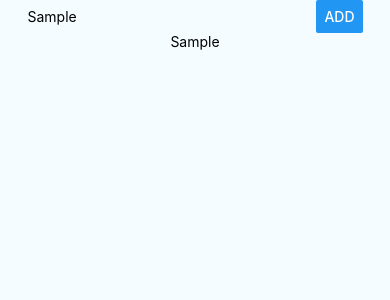
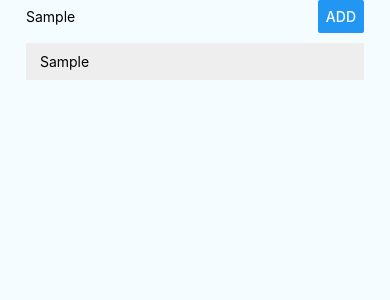
Before and after one commit to quangChe/react-native-config, a React Native app: screen / in a window 390 px wide. Both pictures are taken after typing "Sample" into the empty fields and a click on the button "ADD". Shown: the top 300 px of the page. Built offline with nearby package versions, Linux system fonts and the light colour scheme.

Commit message:
Added ToDoItem component for rendering exactly what the name of the component says

```diff
--- a/App.js
+++ b/App.js
@@ -6,6 +6,8 @@ import {
   View,
   TextInput,
   Button} from 'react-native';
+
+import ToDoItem from './src/components/ToDoItem/ToDoItem';
 
 export default class App extends Component {
   state = {
@@ -18,17 +20,17 @@ export default class App extends Component {
   }
 
   submitText = () => {
+    if (!this.state.text.length) {
+      return;
+    }
+
     this.setState(prevState => {
-      return (prevState.text.length)
-        ? { toDoList: prevState.toDoList.concat(prevState.text) }
-        : null;
+      return { toDoList: prevState.toDoList.concat(prevState.text) };
     });
   }
 
   render() {
-    const ToDoList = this.state.toDoList.map((text, i) =>
-      <Text key={i}>{ text }</Text>
-    );
+    const toDoItem = this.state.toDoList.map((todo, i) => <ToDoItem key={i} toDo={todo}/>);
 
     return (
       <View style={styles.container}>
@@ -41,9 +43,7 @@ export default class App extends Component {
             title='Add'
             onPress={this.submitText}/>
         </View>
-        <View>
-          {ToDoList}
-        </View>
+        <View style={styles.toDoList}>{ toDoItem }</View>
       </View>
     );
   }
@@ -56,11 +56,12 @@ const styles = StyleSheet.create({
     alignItems: 'center',
     backgroundColor: '#F5FCFF',
     paddingTop: Platform.OS === 'ios' ? 50 : 0,
+    padding: 26,
   },
   form: {
     width: '100%',
     flexDirection: 'row',
-    justifyContent: 'space-around',
+    justifyContent: 'space-between',
     alignItems: 'center',
   },
   input: {
@@ -68,5 +69,9 @@ const styles = StyleSheet.create({
   },
   button: {
     width: '40%',
+  },
+  toDoList: {
+    width: '100%',
+    flex: 1,
   }
 });
--- /dev/null
+++ b/src/components/ToDoItem/ToDoItem.js
@@ -0,0 +1,23 @@
+import React from 'react';
+import {
+  View,
+  Text,
+  StyleSheet
+} from 'react-native';
+
+const ToDoItem = (props) => (
+  <View  style={styles.container}>
+    <Text> { props.toDo } </Text>
+  </View>
+)
+
+const styles = StyleSheet.create({
+  container: {
+    backgroundColor: '#eee',
+    padding: 10,
+    width: '100%',
+    marginTop: 10,
+  },
+});
+
+export default ToDoItem;
```
